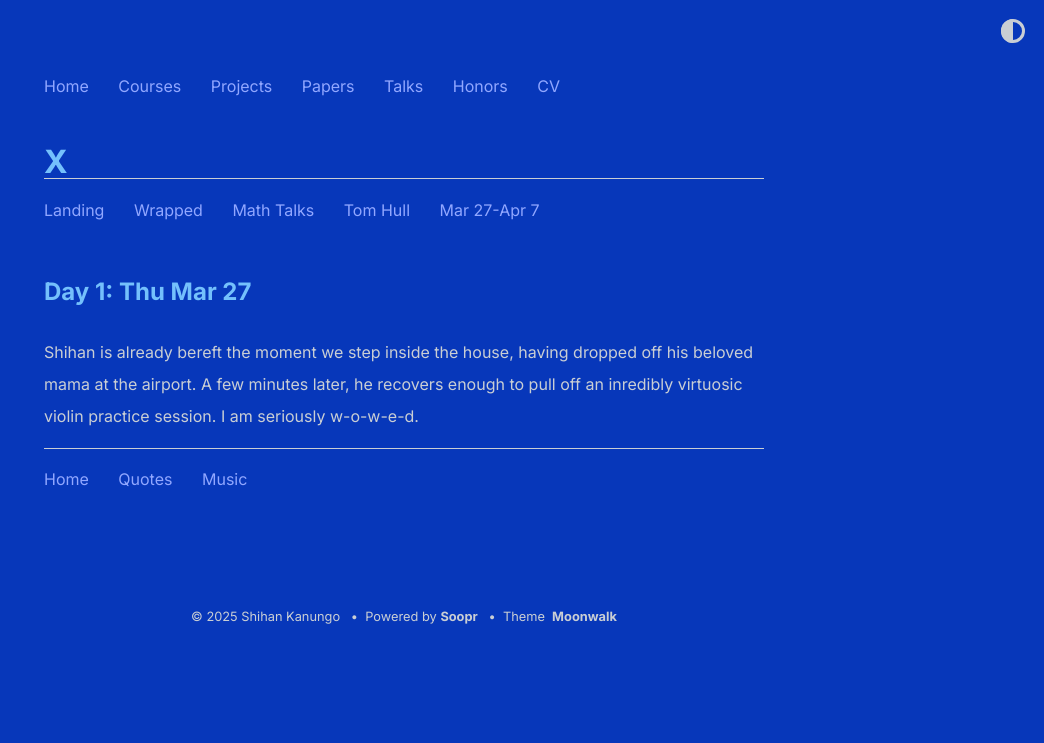
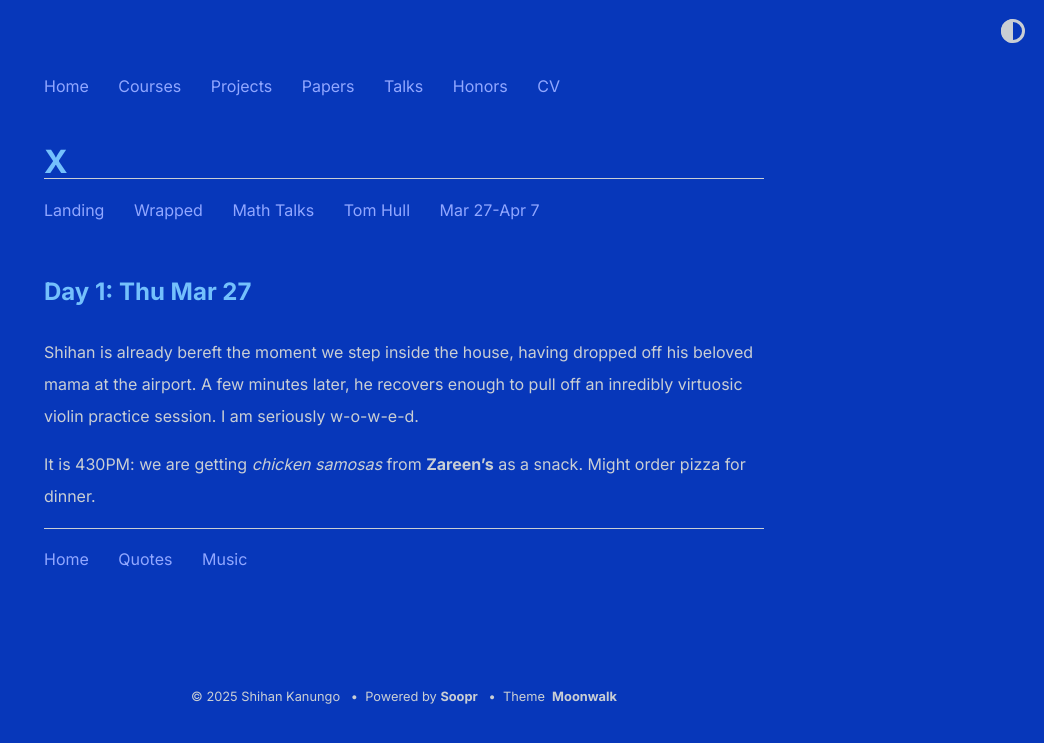
Before and after one commit to shihankanungo/shihankanungo.github.io, a Jekyll site: the page built from india-trip.md, in a window 1280 px wide. Shown: the top 743 px of the page, without its empty margins (236-1280 px from the left). Built offline with Jekyll 4.4.1, drawn with Linux system fonts in a browser that asks for light colours.

Commit message:
Update india-trip.md

```diff
--- a/india-trip.md
+++ b/india-trip.md
@@ -8,3 +8,5 @@ title: X
 
 Shihan is already bereft the moment we step inside the house, having dropped off his beloved mama at the airport.
 A few minutes later, he recovers enough to pull off an inredibly virtuosic violin practice session. I am seriously w-o-w-e-d.
+
+It is 430PM: we are getting _chicken samosas_ from **Zareen's** as a snack. Might order pizza for dinner.
```
